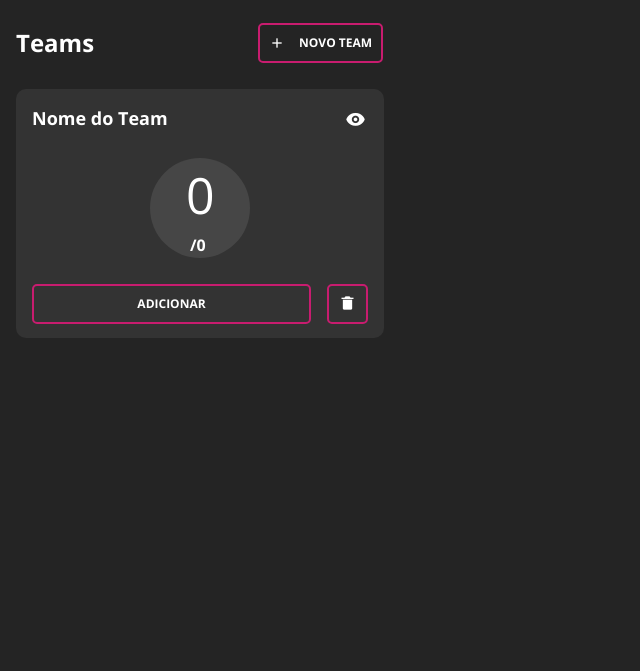
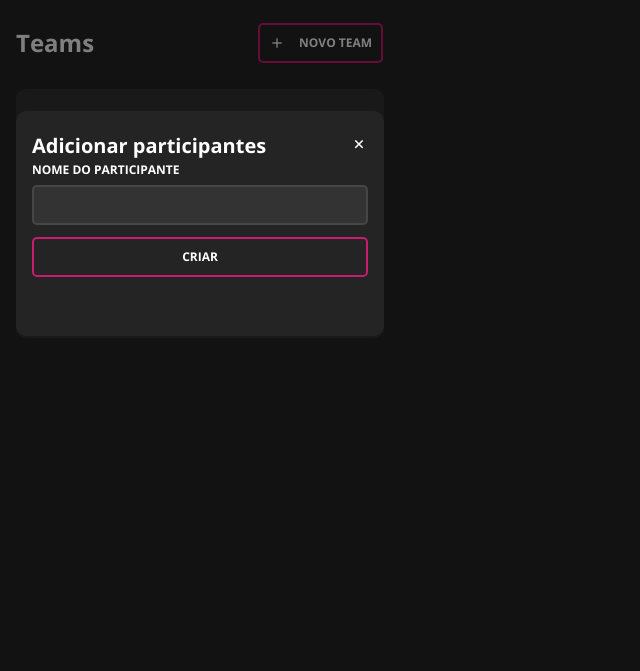
Before and after one commit to alissoncesar/projeto-digital-college, a plain HTML site: page index.html in a window 1280 px wide. Shown: the part 129-800 px from the top of the page, without its empty margins (0-640 px from the left). Drawn offline with nearby package versions, Linux system fonts and the light colour scheme.

Commit message:
finalizando telas para o celular

```diff
--- a/index.html
+++ b/index.html
@@ -18,43 +18,87 @@
                         sans: ['Open Sans', 'sans-serif']
                         },
                     colors: {
+                        'branco':'#FFFFFF',
+                        'pink': '#C81C6F',
+                        'cinza-escuro':'#333333',
+                        'cinza':'#464646',
+                        'cinza-claro':'#555555',
+                        'gray':'#242424'
                     }
                 }
             }
         }
     </script>
 </head>
-<body class="bg-[#242424]">
+<body class="bg-gray">
     <div>
         <div id="pesquisa" class="pt-5 pl-4">
             <img src="logo.png" alt="" class="pb-4">
-            <input type="text" placeholder="Qual grupo está procurando?" class="h-[40px] w-[368px] rounded-[5px] bg-[#333333] border-[2px] border-[#464646] font-sans text-[12px] text-[#555555] pl-4">
+            <input type="text" placeholder="Qual grupo está procurando?" class="h-[40px] w-[368px] rounded-[5px] bg-cinza-escuro border-[2px] border-cinza font-sans text-[12px] text-cinza-claro pl-4">
         </div>
         <div id="cabecalho" class="flex items-center gap-[164px] px-4 py-[26px]">
-            <h3 class="font-bold text-[#FFFFFF] text-[24px]">Teams</h3>
-            <button class="flex justify-center items-center gap-[14px] h-[40px] w-[125px] border-[2px] border-[#C81C6F] rounded-[5px] transition duration-200 ease-in-out hover:opacity-75">
+            <h3 class="font-bold text-branco text-[24px]">Teams</h3>
+            <button class="flex justify-center items-center gap-[14px] h-[40px] w-[125px] border-[2px] border-pink rounded-[5px] transition duration-200 ease-in-out hover:opacity-75">
                 <i class='bx bx-plus' style='color:#ffffff'  ></i>
-                <h4 class="font-bold text-[12px] text-[#FFFFFF]">NOVO TEAM</h4>
+                <h4 class="font-bold text-[12px] text-branco">NOVO TEAM</h4>
             </button>
         </div>
-        <div id="nome-team" class="w-[368px] h-[249px] bg-[#333333] rounded-[10px] mx-4">
+        <div id="nome-team" class="w-[368px] h-[249px] bg-cinza-escuro rounded-[10px] mx-4">
             <div class="flex items-center gap-[177px] pt-4 px-4">
-                <h5 class="font-bold text-[18px] text-[#FFFFFF]">Nome do Team</h5>
+                <h5 class="font-bold text-[18px] text-branco">Nome do Team</h5>
                 <i class='bx bxs-show text-[22px]' style='color:#ffffff'  ></i>
             </div>
-            <div class="mx-auto my-[26px] rounded-full w-[100px] h-[100px] bg-[#464646]">
-                <h3 class="text-[50px] text-[#FFFFFF] px-[36px]">0</h3>
-                <h5 class="text-[16px] font-bold text-[#FFFFFF] px-[40px] mb-[14px]">/0</h5>
+            <div class="mx-auto my-[26px] rounded-full w-[100px] h-[100px] bg-cinza">
+                <h3 class="text-[50px] text-branco px-[36px]">0</h3>
+                <h5 class="text-[16px] font-bold text-branco px-[40px] mb-[14px]">/0</h5>
             </div>
             <div class="flex gap-4 px-4">
-                <button class="h-[40px] w-[279px] border-[2px] border-[#C81C6F] rounded-[5px] transition duration-200 ease-in-out hover:opacity-75">
-                    <h4 class="font-bold text-[12px] text-[#FFFFFF]">ADICIONAR</h4>
+                <button class="h-[40px] w-[279px] border-[2px] border-pink rounded-[5px] transition duration-200 ease-in-out hover:opacity-75">
+                    <h4 class="font-bold text-[12px] text-branco">ADICIONAR</h4>
                 </button>
-                <button class="h-[40px] w-[41px] border-[2px] border-[#C81C6F] rounded-[5px] transition duration-200 ease-in-out hover:opacity-75">
+                <button class="h-[40px] w-[41px] border-[2px] border-pink rounded-[5px] transition duration-200 ease-in-out hover:opacity-75">
                     <i class='bx bxs-trash-alt' style='color:#ffffff' ></i>
                 </button>
             </div>
         </div>
     </div>
+    <div id="criar-team" class="w-full h-full fixed top-0 bg-black bg-opacity-50 hidden">
+        <div class="fixed top-60 w-[368px] h-[285px] rounded-[10px] mx-4 bg-gray">
+            <div class="flex justify-between items-center px-4 pt-5">
+                <h3 class="text-[24px] text-branco font-bold">CRIAR</h3>
+                <button><i class='bx bx-x text-[18px]' style='color:#ffffff'  ></i></button>
+            </div>
+            <form class="flex flex-col gap-3 px-4">
+                <div class="flex flex-col gap-[6px]">
+                    <label for="nome" class="text-[12px] text-branco font-bold">NOME DO TEAM</label>
+                    <input type="text" id="nome" class="h-[40px] w-[336px] rounded-[5px] bg-cinza-escuro border-[2px] border-cinza font-sans text-[12px] text-cinza-claro pl-4">
+                </div>
+                <div class="flex flex-col gap-[6px]">
+                    <label for="capacidade" class="text-[12px] text-branco font-bold">CAPACIDADE DO GRUPO</label>
+                    <input type="text" id="capacidade" class="h-[40px] w-[336px] rounded-[5px] bg-cinza-escuro border-[2px] border-cinza font-sans text-[12px] text-cinza-claro pl-4">
+                </div>
+                <button class="h-[40px] w-[336px] border-[2px] border-pink rounded-[5px] transition duration-200 ease-in-out hover:opacity-75">
+                    <h4 class="font-bold text-[12px] text-branco">CRIAR</h4>
+                </button>
+            </form>
+        </div>
+    </div>
+    <div id="adicioar-participante" class="w-full h-full fixed top-0 bg-black bg-opacity-50">
+        <div class="fixed top-60 w-[368px] h-[225px] rounded-[10px] mx-4 bg-gray">
+            <div class="flex justify-between items-center px-4 pt-5">
+                <h3 class="text-[20px] text-branco font-bold">Adicionar participantes</h3>
+                <button><i class='bx bx-x text-[18px]' style='color:#ffffff'  ></i></button>
+            </div>
+            <form class="flex flex-col gap-3 px-4">
+                <div class="flex flex-col gap-[6px]">
+                    <label for="nome" class="text-[12px] text-branco font-bold">NOME DO PARTICIPANTE</label>
+                    <input type="text" id="nome" class="h-[40px] w-[336px] rounded-[5px] bg-cinza-escuro border-[2px] border-cinza font-sans text-[12px] text-cinza-claro pl-4">
+                </div>
+                <button class="h-[40px] w-[336px] border-[2px] border-pink rounded-[5px] transition duration-200 ease-in-out hover:opacity-75">
+                    <h4 class="font-bold text-[12px] text-branco">CRIAR</h4>
+                </button>
+            </form>
+        </div>
+    </div>
 </body>
 </html>
--- a/tailwind.config.js
+++ b/tailwind.config.js
@@ -7,6 +7,12 @@ module.exports = {
                 sans: ['Open Sans', 'sans-serif']
                 },
             colors: {
+                'branco':'#FFFFFF',
+                'pink': '#C81C6F',
+                'cinza-escuro':'#333333',
+                'cinza':'#464646',
+                'cinza-claro':'#555555',
+                'gray':'#242424'
             }
         },
     },
```
